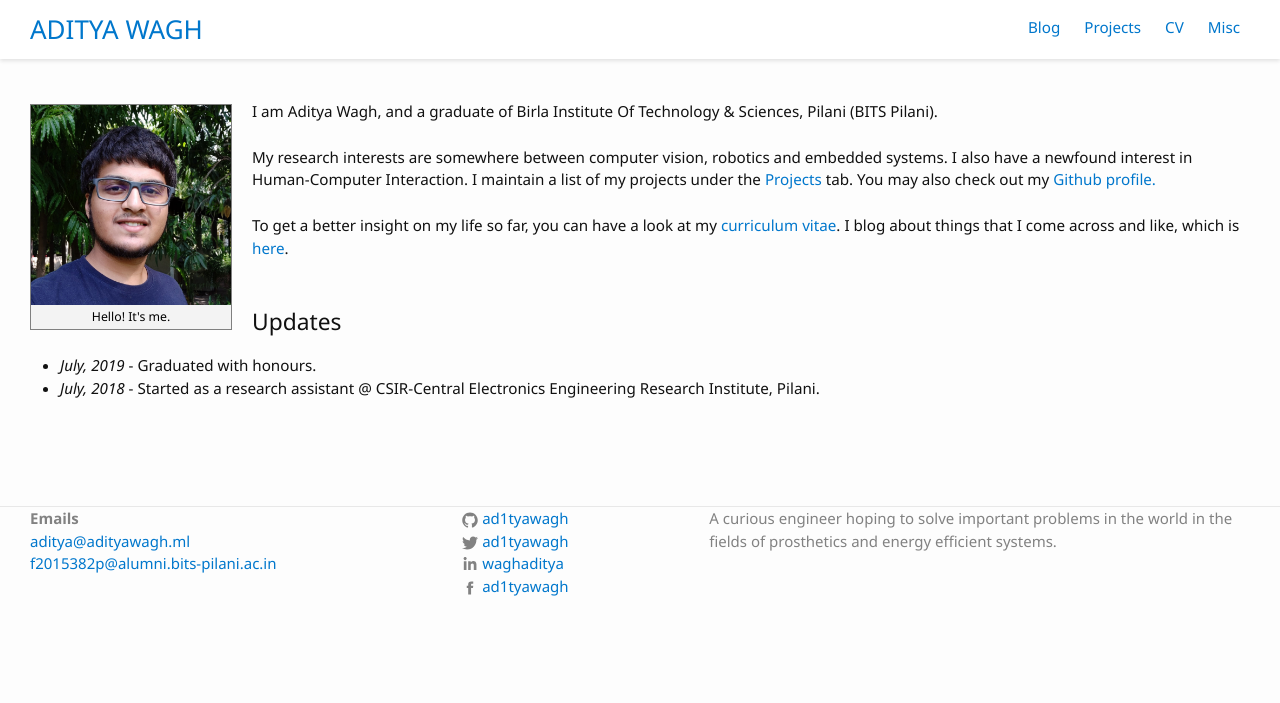
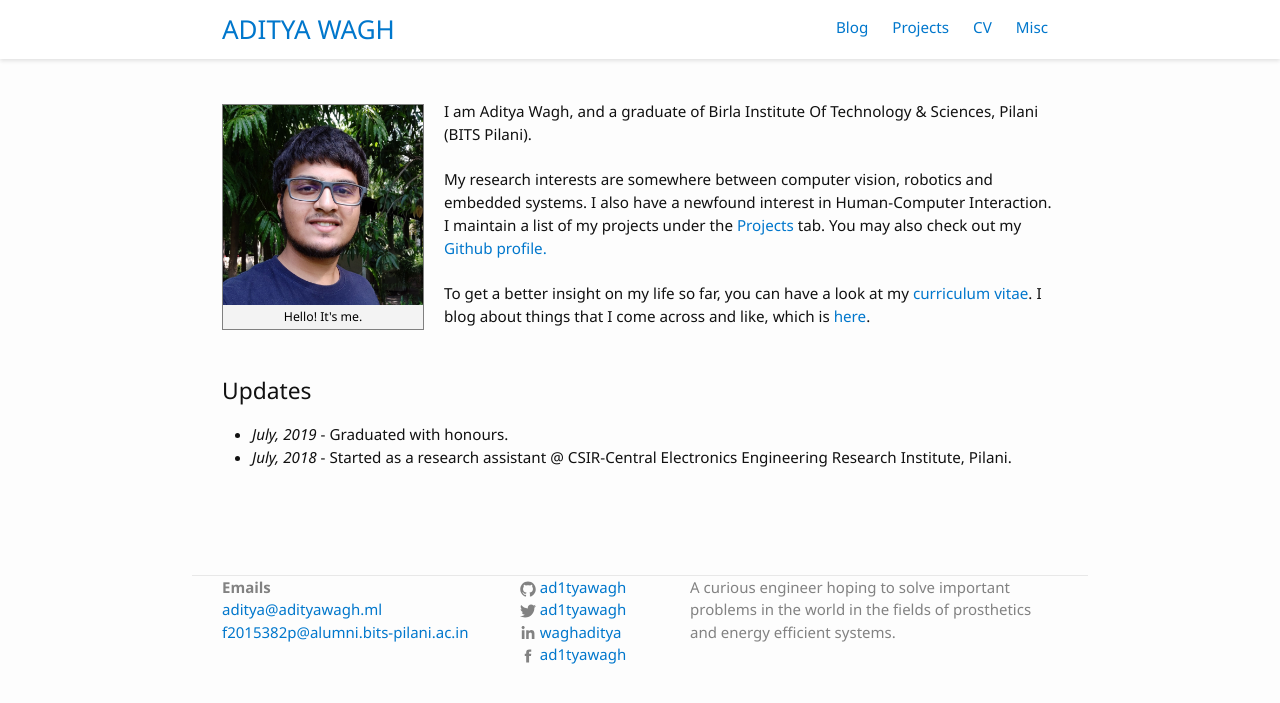
Before and after one commit to thecodeeagle/Ashlesha_Personal, a Jekyll site: the page built from index.md, in a window 1280 px wide. Shown: the top 703 px of the page. Built offline with Jekyll 4.4.1, drawn with Linux system fonts in a browser that asks for light colours.

Commit message:
possible fix

```diff
--- a/_sass/_header.scss
+++ b/_sass/_header.scss
@@ -30,6 +30,8 @@
     /* padding-top:10px; */
     padding-bottom: 10px;
     position: relative;
+    margin-left: 2in;
+    margin-right: 2in;
 }
 
 .site-nav ul li a {
--- a/_sass/_layout.scss
+++ b/_sass/_layout.scss
@@ -3,6 +3,8 @@
  */
 .site-footer {
     border-top: 1px solid $grey-color-light;
+    margin-left: 2in;
+    margin-right: 2in;
 }
 
 .footer-heading {
@@ -72,6 +74,8 @@
  */
 .page-content {
     padding-top: 100px;
+    margin-left: 2in;
+    margin-right: 2in;
 }
 
 .page-heading {
```
